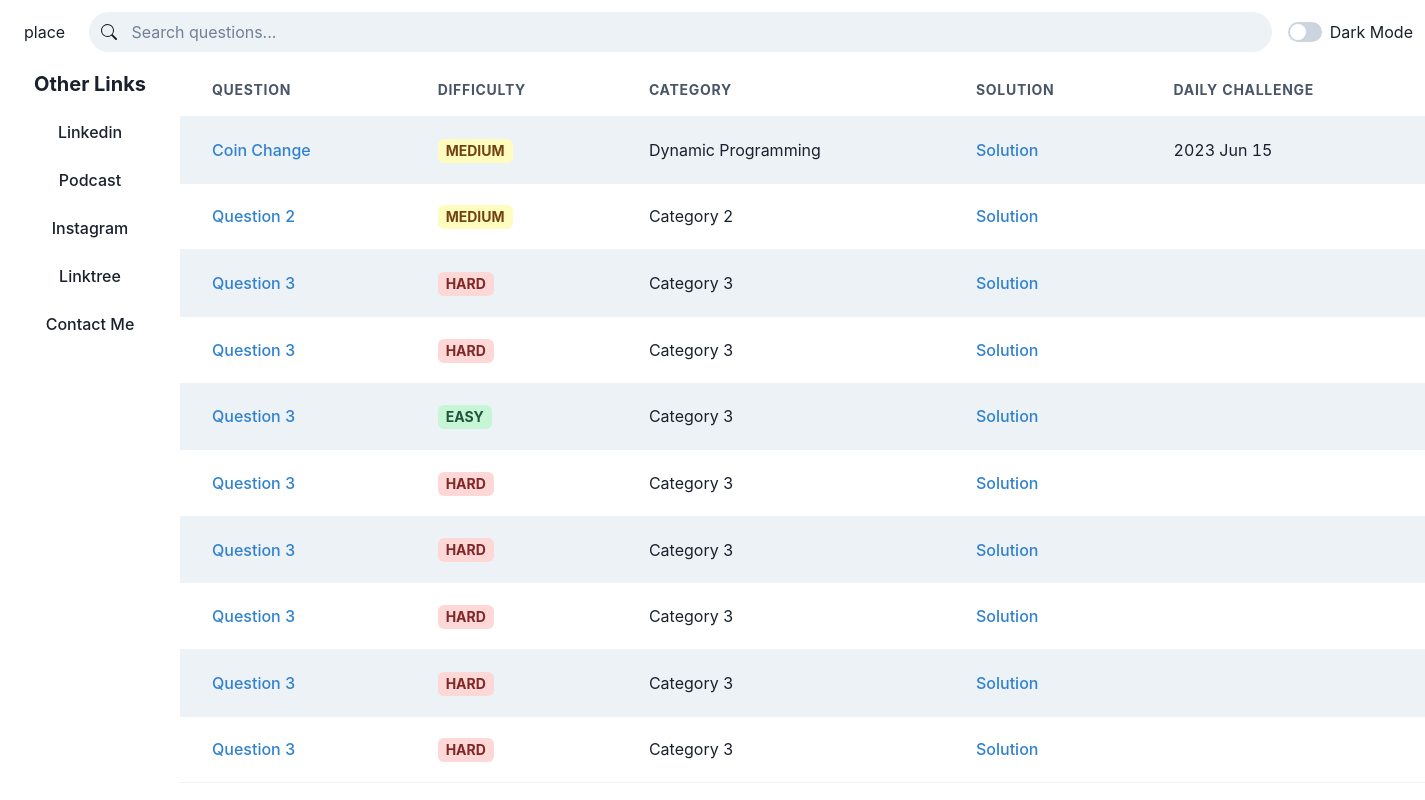
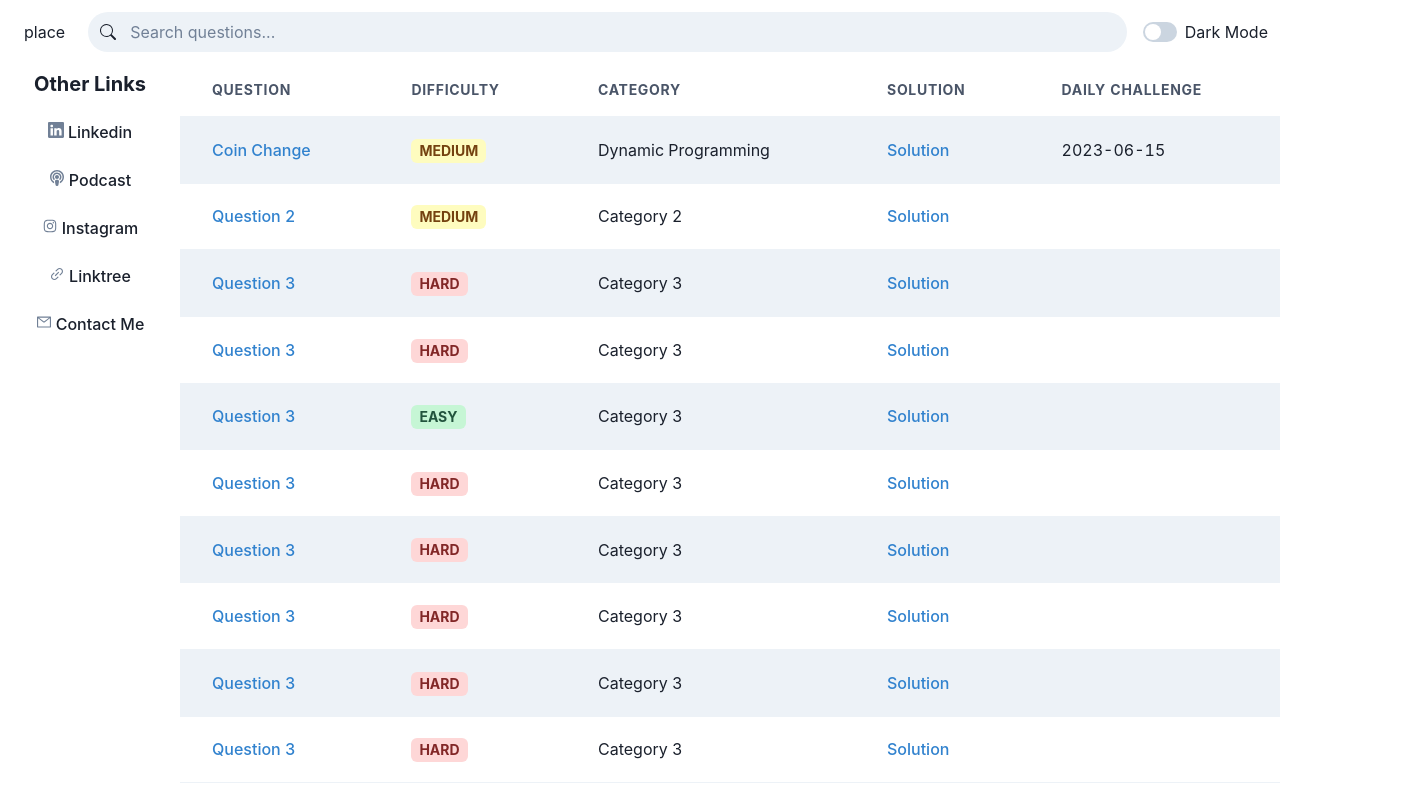
Before and after one commit to LeeHengYu/leetcode-reviewer, a React (Vite) app: page / in a window 1280 px wide. Shown: the whole page, 1425 px wide, since content can reach past the window. Built offline with nearby package versions, Linux system fonts and the light colour scheme.

Commit message:
Add icons to side bar

```diff
--- a/src/App.tsx
+++ b/src/App.tsx
@@ -5,11 +5,12 @@ import Sidebar from "./components/Sidebar";
 
 function App() {
   return (
-    <Box width="1425px">
+    <Box width="100vw">
       <Grid
         templateAreas={`"nav nav" "aside main"`}
         templateColumns={"180px 1fr"}
         width="100%"
+        height="100%"
       >
         <GridItem area="nav" padding={3}>
           <NavBar />
--- a/src/components/Sidebar.tsx
+++ b/src/components/Sidebar.tsx
@@ -1,5 +1,21 @@
-import { Box, Heading, Link, VStack } from "@chakra-ui/react";
+import { Box, Heading, Icon, Link, VStack } from "@chakra-ui/react";
+import { IconType } from "react-icons";
+import {
+  AiOutlineLink,
+  AiOutlineMail,
+  AiOutlineInstagram,
+} from "react-icons/ai";
+import { BsInstagram, BsLinkedin } from "react-icons/bs";
+import { FaPodcast } from "react-icons/fa";
 import links from "../data/links";
+
+const iconMap: { [key: string]: IconType } = {
+  Linkedin: BsLinkedin,
+  Podcast: FaPodcast,
+  Instagram: AiOutlineInstagram,
+  Linktree: AiOutlineLink,
+  "Contact Me": AiOutlineMail,
+};
 
 const Sidebar = () => {
   return (
@@ -8,13 +24,18 @@ const Sidebar = () => {
         Other Links
       </Heading>
       {links.map((data) => (
-        <Box marginY={2}>
+        <Box margin={2}>
+          <Icon
+            key={data.text}
+            as={iconMap[data.text]}
+            color="gray.500"
+            marginRight={1}
+          />
           <Link href={data.url} target="_blank">
             {data.text}
           </Link>
         </Box>
       ))}
-      ;
     </VStack>
   );
 };
--- a/src/data/tablaData.ts
+++ b/src/data/tablaData.ts
@@ -5,7 +5,7 @@ const tableData = [
       difficulty: "Medium",
       category: "Dynamic Programming",
       solution: "coin-change.py",
-      dailyChallenge: "2023 Jun 15",
+      dailyChallenge: "2023-06-15",
     },
     {
       question: "Question 2",
```
